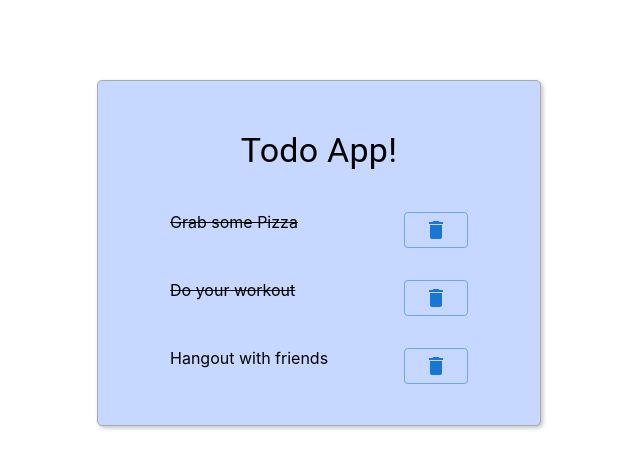
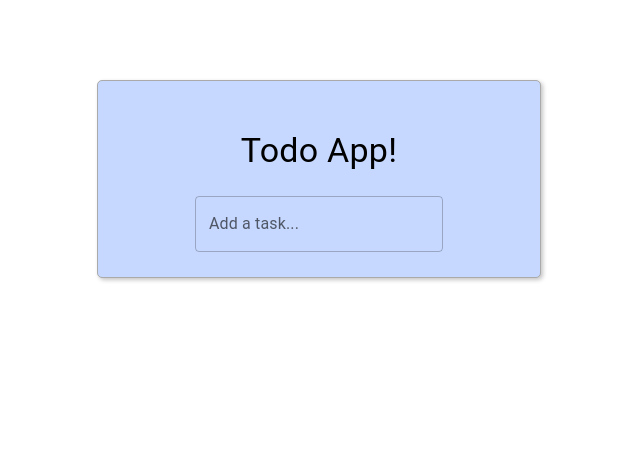
Before and after one commit to samouchka1/Todo-App-MUI, a React (Create React App) app: page / in a window 1280 px wide. Shown: the top 468 px of the page, without its empty margins (321-961 px from the left). Built offline with nearby package versions, Linux system fonts and the light colour scheme.

Commit message:
second draft

```diff
--- a/src/App.css
+++ b/src/App.css
@@ -1,3 +1,7 @@
-.test {
-  background-color: #9e97e4;
+.color1 {
+  background-color: #ffffff9e;
 }
+
+.color2 {
+  color:#aaaaaa;
+}
--- a/src/App.js
+++ b/src/App.js
@@ -4,6 +4,7 @@ import {
   Typography,
   Box,
   Button,
+  TextField,
 } from '@mui/material';
 import DeleteIcon from '@mui/icons-material/Delete';
 import './App.css';
@@ -20,32 +21,68 @@ const containerStyles = {
 
 
 const App = () => {
+  //USE STATE
+  const [tasks, setTasks] = useState([]); //array of objects; list; tasks
 
-  const [tasks, setTasks] = useState([
-      {
-          title: "Grab some Pizza",
-          completed: true
-      },
-      {
-          title: "Do your workout",
-          completed: true
-      },
-      {
-          title: "Hangout with friends",
-          completed: false
-      }
-  ]);
-
-  const Task = ({ task }) => {
+  // TASK COMPONENT
+  const Task = ({ task, index, removeTask }) => {
     return (
-        <div
+        <Box
             className="task"
-            style={{ textDecoration: task.completed ? "line-through" : "" }}
+            sx={{ textDecoration: task.completed ? "line-through" : "" }}
         >
             {task.title}
-        </div>
+            <Button onClick={() => removeTask(index)}>
+              <DeleteIcon color="error"/>
+            </Button>
+        </Box>
     );
   }
+
+  // CREATE TASK COMPONENT
+  const CreateTask = ({ addTask }) => {
+    //USE STATE
+    const [value, setValue] = useState('');
+
+    const handleSubmit = (e) => {
+      e.preventDefault();
+      if (!value) return;
+      addTask(value);
+      setValue("");
+  }
+    return (
+      <Box component="form" onSubmit={handleSubmit}> {/*<=======  INPUT */}
+        <TextField
+          type="text"
+          value={value}
+          label="Add a task... "
+          onChange={(e) => setValue(e.target.value)}
+        />
+      </Box>
+    )
+  }
+
+  // ADD TASK
+  const addTask = (title) => {
+                //add input values to existing array
+    const newTasks = [...tasks, { title, completed: false }];
+    setTasks(newTasks);
+  };
+
+  // COMPLETE TASK
+  const completeTask = (index) => {
+    const newTasks = [...tasks];
+    newTasks[index].completed = true;
+    setTasks(newTasks); //<======= setTasks
+  };
+
+  //REMOVE TASK
+  const removeTask = (index) => {
+    const newTasks = [...tasks];
+    newTasks.splice(index, 1);
+    setTasks(newTasks); //<======= setTasks
+  };
+
 
   return (
 
@@ -56,16 +93,19 @@ const App = () => {
 
       {tasks.map((task, index) => (
         <Box sx={{display: 'flex', justifyContent: 'space-between', padding: '1rem 3rem'}}>
+
+          {/*TASK COMPONENT;  pass index + task */}
           <Task
               task={task}
               index={index}
               key={index}
+              completeTask={completeTask}
+              removeTask={removeTask}
           />
-          <Button variant="outlined">
-            <DeleteIcon />
-          </Button>
         </Box>
       ))}
+
+        <CreateTask addTask={addTask} /> {/* <======= CREATE TASK COMPONENT; pass addTask*/}
 
     </Container>
   )
```
